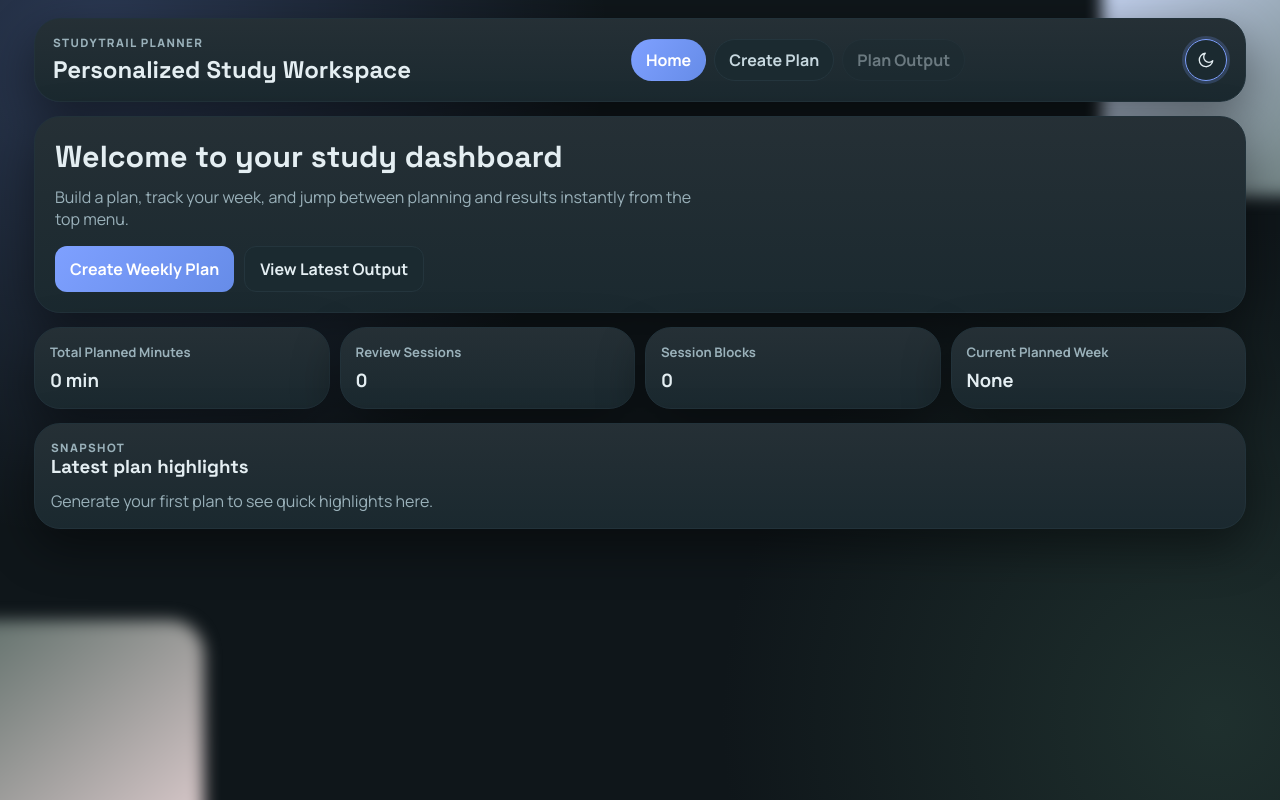
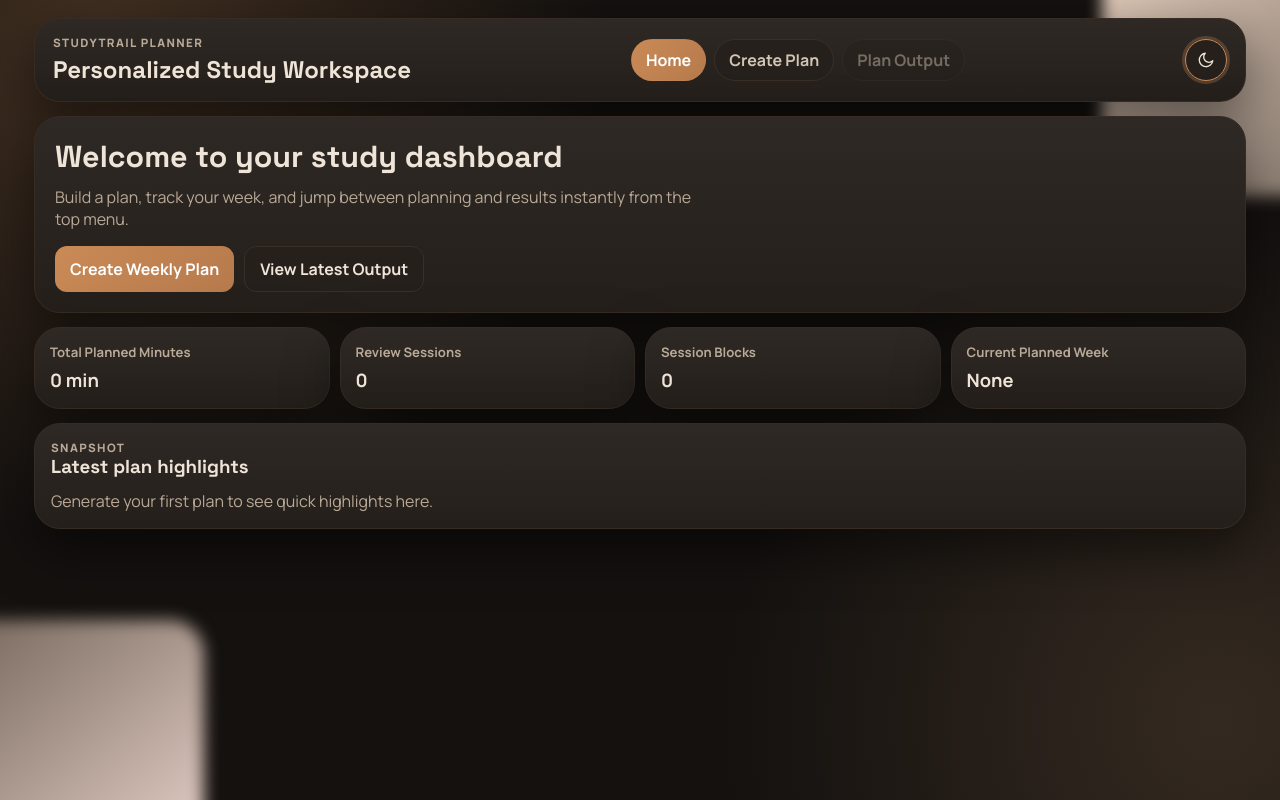
Before and after one commit to alkaseltzerrr/studytrail, a website built with Vite: page frontend/index.html in a window 1280 px wide. Both pictures are taken after a click on the button "Switch to dark mode". Built offline with nearby package versions, Linux system fonts and the light colour scheme.

Commit message:
feat: update dark theme color variables and improve focus ring styling

```diff
--- a/frontend/src/styles.css
+++ b/frontend/src/styles.css
@@ -13,6 +13,7 @@
   --accent: #6f8fe6;
   --accent-soft: #86a4ed;
   --accent-ink: #2e4a96;
+  --focus-ring: rgba(111, 143, 230, 0.24);
   --status-bg: #ecf3ff;
   --status-line: #d4e4fd;
   --status-text: #2f4f7f;
@@ -43,43 +44,44 @@
 
 :root[data-theme="dark"] {
   color-scheme: dark;
-  --bg: #0f161a;
-  --surface: #162127;
-  --surface-soft: #1b2a30;
-  --surface-strong: #1f2f36;
-  --text: #e4eef2;
-  --text-muted: #9ab1ba;
-  --text-soft: #c7d8df;
-  --line: #24353d;
-  --accent: #7ea0ff;
-  --accent-soft: #668ce8;
-  --accent-ink: #c8d7ff;
-  --status-bg: #1c2737;
-  --status-line: #304660;
-  --status-text: #bfd4ff;
-  --calendar-bg: linear-gradient(180deg, #1a2a2f, #17242a);
-  --calendar-nav-bg: #203138;
-  --calendar-nav-line: #33515d;
-  --calendar-day-bg: #1f3138;
-  --calendar-day-line: #35525d;
-  --calendar-day-plan-bg: #233b40;
-  --calendar-day-plan-line: #4f7c83;
-  --calendar-day-selected-bg: #294850;
-  --calendar-day-selected-line: #6fa6b0;
-  --calendar-day-today-bg: #253558;
-  --calendar-day-today-line: #5479c6;
-  --calendar-day-today-text: #dbe6ff;
-  --pill-bg: linear-gradient(160deg, #1b2b31, #1a262d);
-  --day-card-bg: linear-gradient(180deg, #1a2a30, #17262c);
-  --session-bg: #1b2b30;
-  --session-line: #2f4a54;
-  --task-row-bg: #14242b;
-  --task-row-line: #28414b;
-  --preview-bg: #1a2c31;
-  --mint: #29413b;
-  --mint-strong: #355950;
-  --danger: #e38799;
-  --shadow: 0 18px 48px rgba(0, 0, 0, 0.45);
+  --bg: #14110f;
+  --surface: #1f1a16;
+  --surface-soft: #25201b;
+  --surface-strong: #2a241f;
+  --text: #efe4d8;
+  --text-muted: #b9a997;
+  --text-soft: #d3c5b5;
+  --line: #3a2f27;
+  --accent: #c98a56;
+  --accent-soft: #b77a4c;
+  --accent-ink: #f2c9a4;
+  --focus-ring: rgba(201, 138, 86, 0.28);
+  --status-bg: #2a221b;
+  --status-line: #4a3b2f;
+  --status-text: #e8c7aa;
+  --calendar-bg: linear-gradient(180deg, #221c17, #1c1713);
+  --calendar-nav-bg: #2a221b;
+  --calendar-nav-line: #47392e;
+  --calendar-day-bg: #28211b;
+  --calendar-day-line: #46382d;
+  --calendar-day-plan-bg: #31271f;
+  --calendar-day-plan-line: #67503c;
+  --calendar-day-selected-bg: #3a2d22;
+  --calendar-day-selected-line: #806146;
+  --calendar-day-today-bg: #3c2b20;
+  --calendar-day-today-line: #a17650;
+  --calendar-day-today-text: #f5d8bf;
+  --pill-bg: linear-gradient(160deg, #2a231d, #221c17);
+  --day-card-bg: linear-gradient(180deg, #272019, #211b16);
+  --session-bg: #28211b;
+  --session-line: #44362c;
+  --task-row-bg: #261f19;
+  --task-row-line: #403329;
+  --preview-bg: #251f19;
+  --mint: #4a3a2c;
+  --mint-strong: #5e4b39;
+  --danger: #df8b72;
+  --shadow: 0 20px 52px rgba(0, 0, 0, 0.5);
 }
 
 * {
@@ -417,7 +419,7 @@ input:focus,
 select:focus,
 textarea:focus,
 button:focus {
-  outline: 3px solid rgba(111, 143, 230, 0.24);
+  outline: 3px solid var(--focus-ring);
   border-color: var(--accent);
 }
 
```
